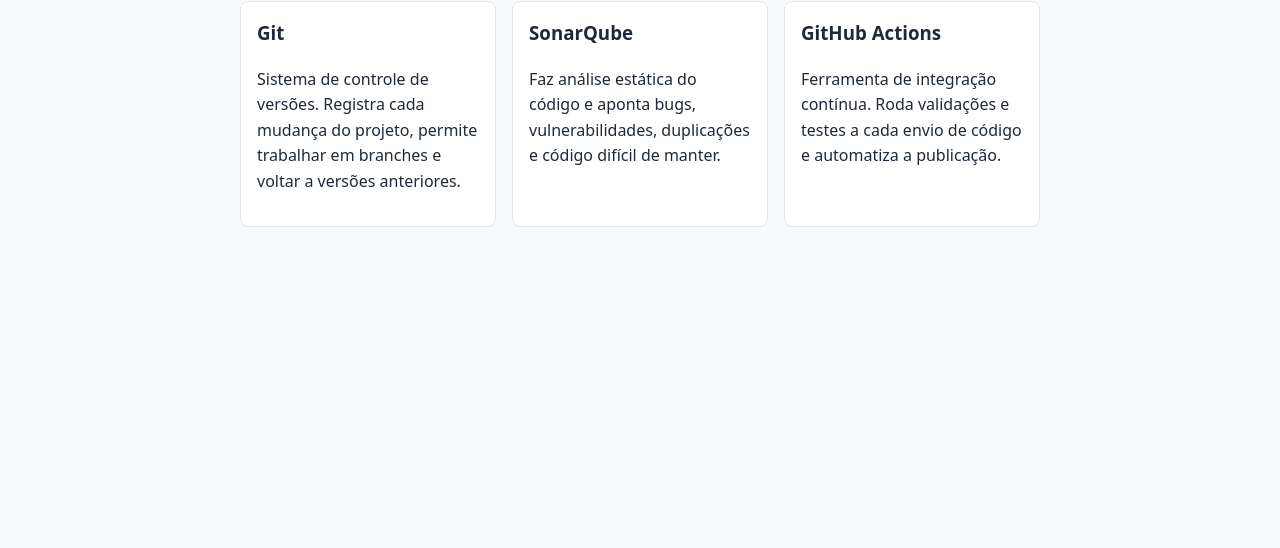
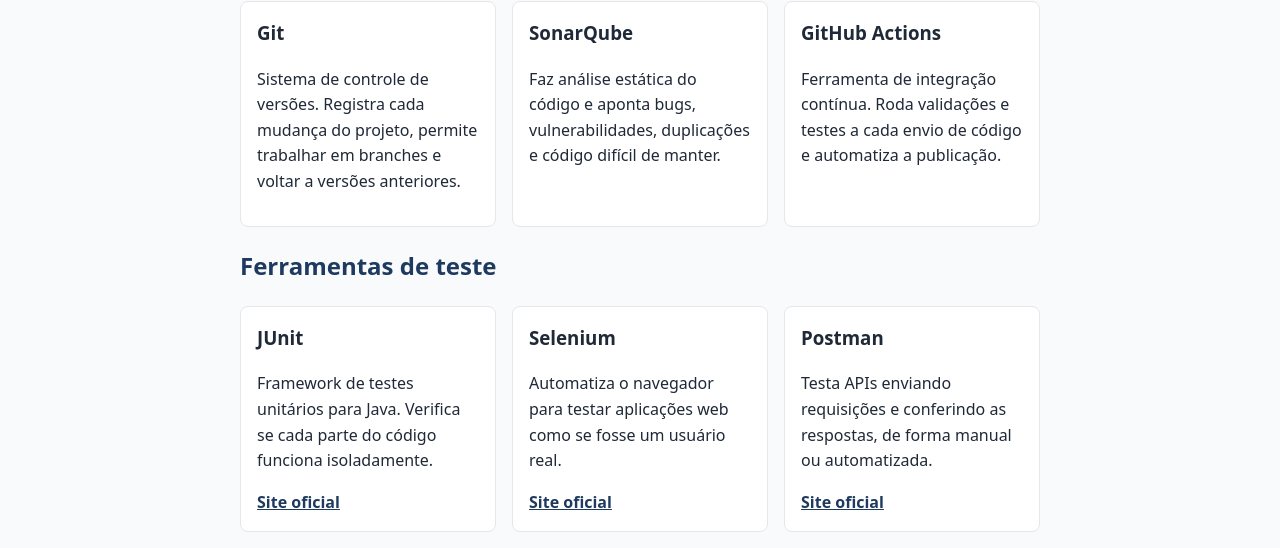
Before and after one commit to carloseduardorocha/tr6-carlos-rocha, a plain HTML site: page public/index.html in a window 1280 px wide. Shown: the part 432-980 px from the top of the page. Before the commit the page ends 800 px from the top, so only its background shows below. Drawn offline with Linux system fonts and the light colour scheme.

Commit message:
Adiciona seção de ferramentas de teste

```diff
--- a/public/index.html
+++ b/public/index.html
@@ -50,6 +50,26 @@
         </article>
       </div>
     </section>
+    <section>
+      <h2>Ferramentas de teste</h2>
+      <div class="cards">
+        <article class="card">
+          <h3>JUnit</h3>
+          <p>Framework de testes unitários para Java. Verifica se cada parte do código funciona isoladamente.</p>
+          <a href="https://junit.org/" target="_blank" rel="noopener">Site oficial</a>
+        </article>
+        <article class="card">
+          <h3>Selenium</h3>
+          <p>Automatiza o navegador para testar aplicações web como se fosse um usuário real.</p>
+          <a href="https://www.selenium.dev/" target="_blank" rel="noopener">Site oficial</a>
+        </article>
+        <article class="card">
+          <h3>Postman</h3>
+          <p>Testa APIs enviando requisições e conferindo as respostas, de forma manual ou automatizada.</p>
+          <a href="https://www.postman.com/" target="_blank" rel="noopener">Site oficial</a>
+        </article>
+      </div>
+    </section>
   </main>
 </body>
 </html>
--- a/public/style.css
+++ b/public/style.css
@@ -44,3 +44,8 @@ h2 {
 .card h3 {
   margin-top: 0;
 }
+
+.card a {
+  color: #1e3a5f;
+  font-weight: 600;
+}
```
